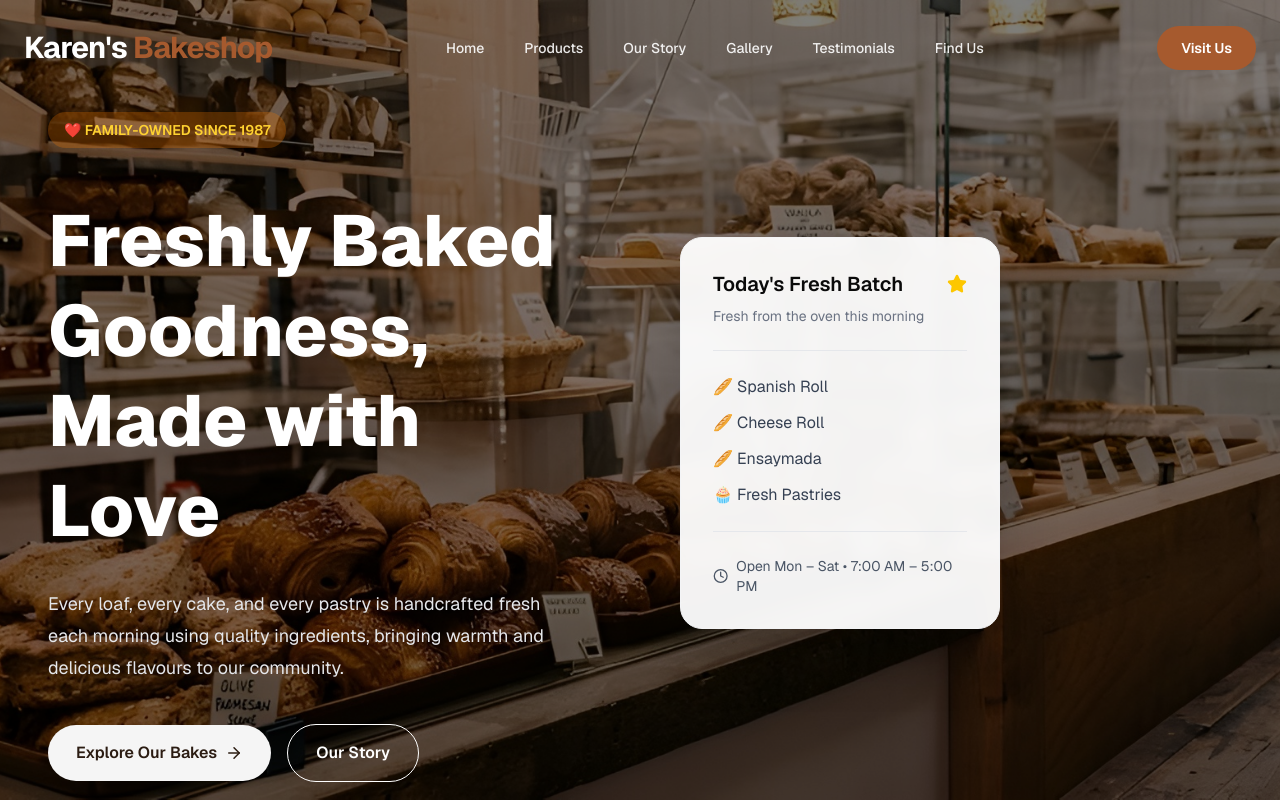
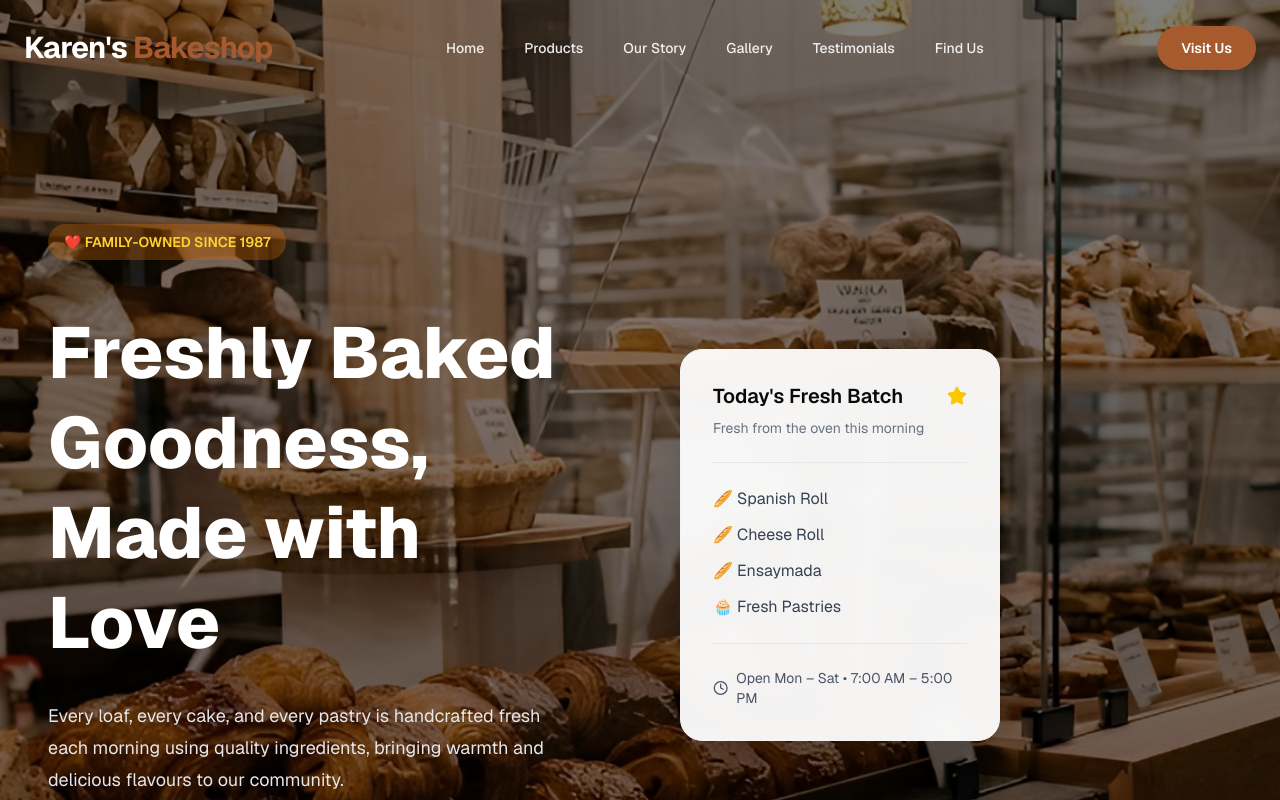
Before and after one commit to pherneaspherb/karens-bakeshop, a Next.js app: page / in a window 1280 px wide. Shown: the top 800 px of the page. Built offline with nearby package versions, Linux system fonts and the light colour scheme; a web font is replaced by a local one.

Commit message:
added another before deploying

```diff
--- a/components/sections/Hero/Hero.tsx
+++ b/components/sections/Hero/Hero.tsx
@@ -4,7 +4,7 @@ import HeroFloatingCard from "./HeroFloatingCard";
 
 export default function Hero() {
   return (
-    <section className="relative h-screen w-full overflow-hidden">
+    <section className="relative min-h-screen w-full overflow-hidden">
       {/* Background Image */}
       <Image
         src="/images/hero/hero-bg.jpg"
@@ -18,9 +18,11 @@ export default function Hero() {
       <div className="absolute inset-0 bg-black/50" />
 
       {/* Content */}
-      <div className="relative z-10 mx-auto grid h-full max-w-7xl items-center gap-20 px-6 lg:grid-cols-2">
+      <div className="relative z-10 mx-auto grid min-h-screen max-w-7xl items-center gap-12 px-6 py-28 lg:grid-cols-2 lg:gap-20">
         <HeroContent />
-        <HeroFloatingCard />
+        <div className="hidden lg:block">
+          <HeroFloatingCard />
+        </div>
       </div>
     </section>
   );
```
